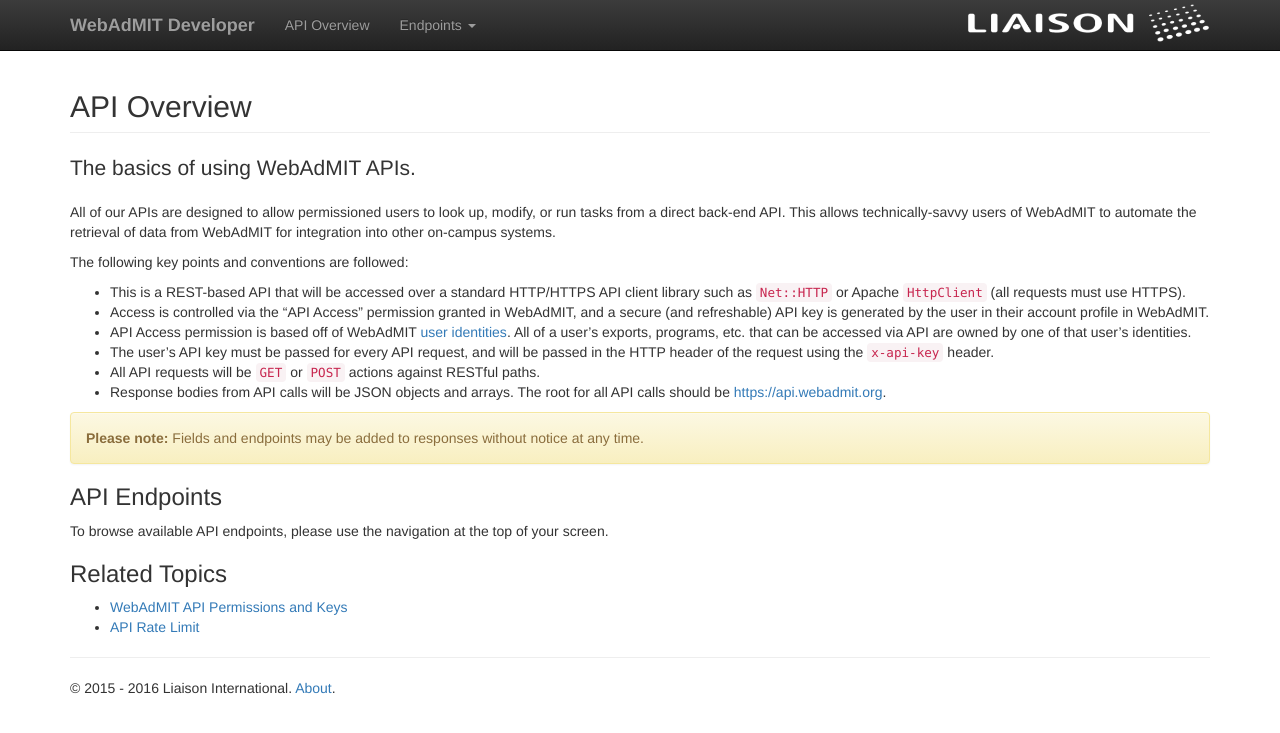
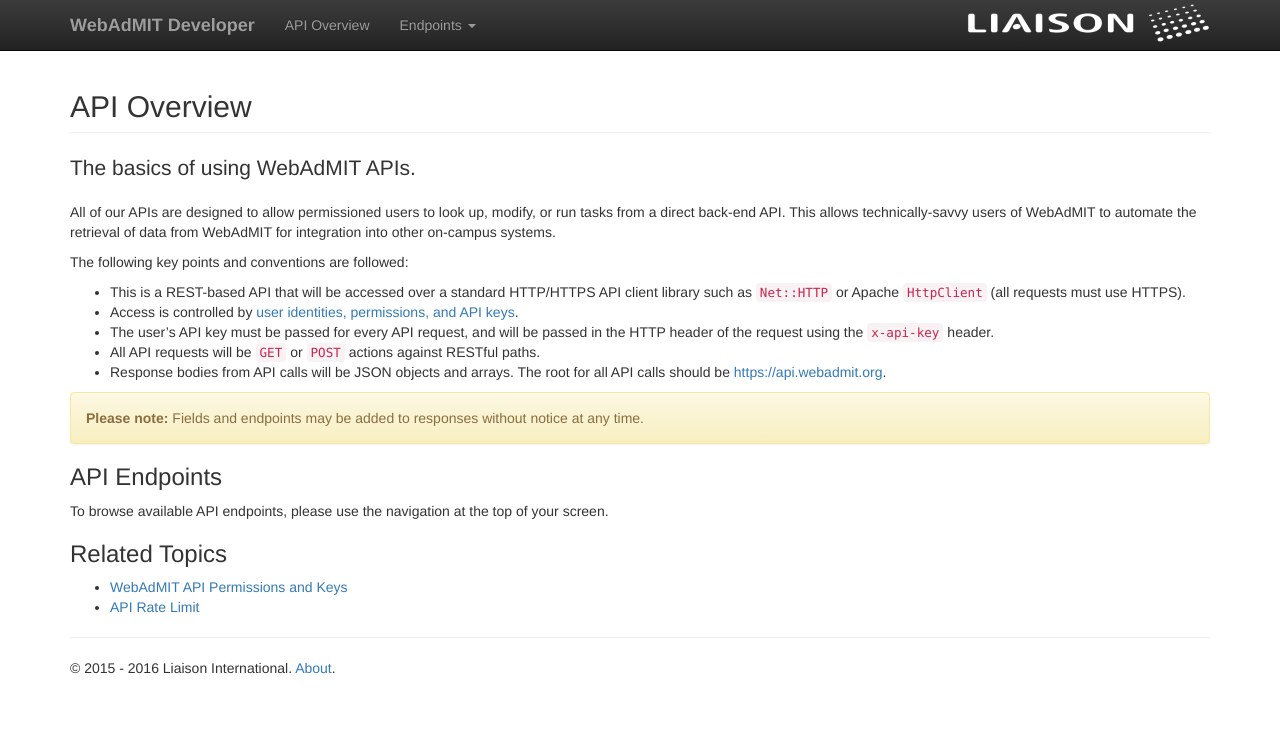
Before and after one commit to Liaison-Intl/Liaison-Intl.github.io, a Jekyll site: the page built from v1.md, in a window 1280 px wide. Shown: the top 733 px of the page. Built offline with Jekyll 4.4.1, drawn with Linux system fonts in a browser that asks for light colours; nearby versions of some CDN libraries.

Commit message:
[NF-7116] Integrate permissions link into overview text

```diff
--- a/v1.md
+++ b/v1.md
@@ -12,8 +12,7 @@
 The following key points and conventions are followed:
 
   * This is a REST-based API that will be accessed over a standard HTTP/HTTPS API client library such as `Net::HTTP` or Apache `HttpClient` (all requests must use HTTPS).
-  * Access is controlled via the "API Access" permission granted in WebAdMIT, and a secure (and refreshable) API key is generated by the user in their account profile in WebAdMIT.
-  * API Access permission is based off of WebAdMIT [user identities](user_identity.html). All of a user's exports, programs, etc. that can be accessed via API are owned by one of that user's identities.
+  * Access is controlled by [user identities, permissions, and API keys](webadmit_api_permissions_and_keys.html).
   * The user's API key must be passed for every API request, and will be passed in the HTTP header of the request using the `x-api-key` header.
   * All API requests will be `GET` or `POST` actions against RESTful paths.
   * Response bodies from API calls will be JSON objects and arrays. The root for all API calls should be [https://api.webadmit.org](https://api.webadmit.org).
```
Also changed, not shown: webadmit_api_permissions_and_keys.md (+3 -1 lines).
